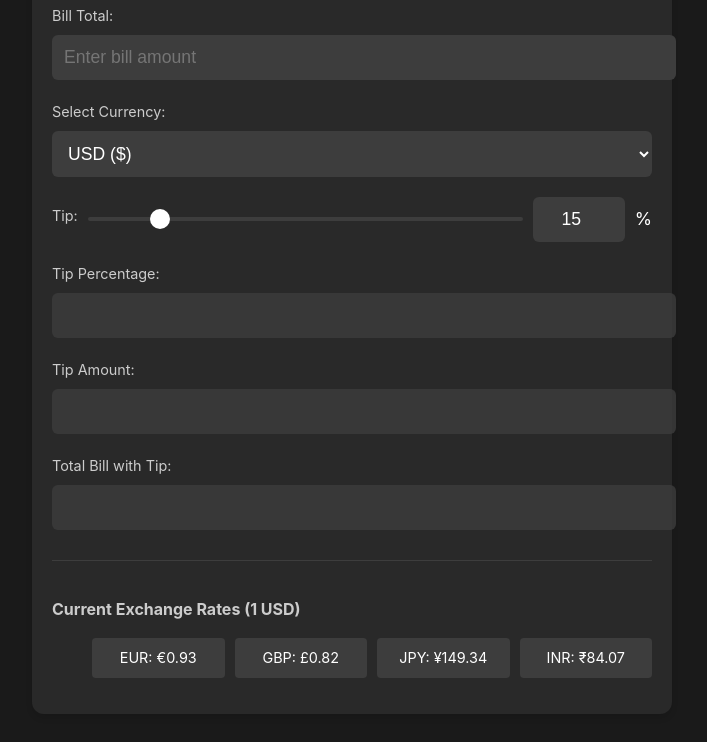
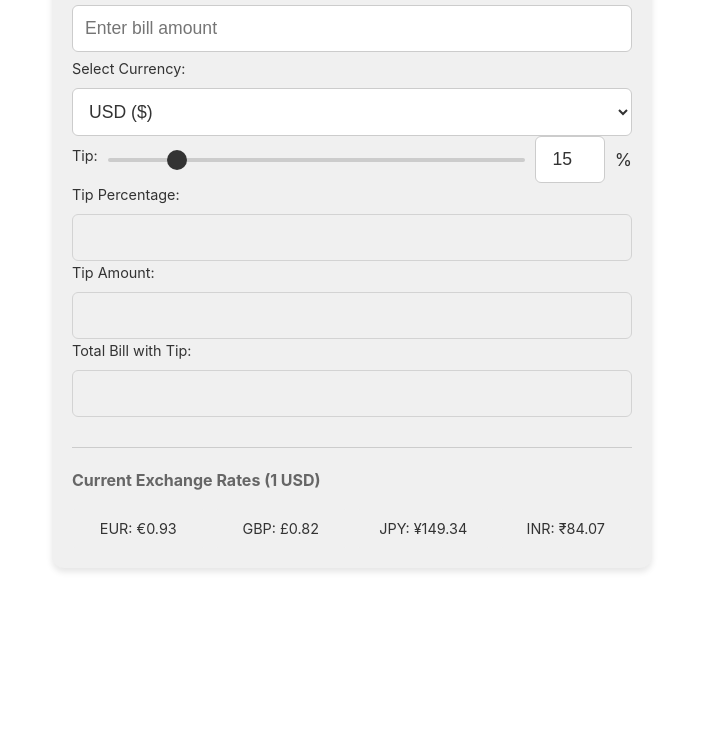
Before and after one commit to saipreethamv/preetham, a plain HTML site: page lab3/index.html in a window 1280 px wide. Shown: the part 147-889 px from the top of the page, without its empty margins (288-995 px from the left). After the commit the page ends 800 px from the top, so only its background shows below. Drawn offline with Linux system fonts and the light colour scheme.

Commit message:
changed code

```diff
--- a/lab3/style.css
+++ b/lab3/style.css
@@ -1,4 +1,4 @@
-* Reset and base styles */
+/* Reset and base styles */
 * {
     margin: 0;
     padding: 0;
@@ -7,8 +7,8 @@
 
 body {
     font-family: -apple-system, BlinkMacSystemFont, 'Segoe UI', Roboto, Oxygen, Ubuntu, Cantarell, sans-serif;
-    background-color: #1a1a1a;
-    color: #ffffff;
+    background-color: #ffffff; /* Changed to white */
+    color: #000000; /* Changed text color to black for contrast */
     line-height: 1.6;
     padding: 20px;
 }
@@ -17,30 +17,28 @@ body {
     max-width: 600px;
     margin: 0 auto;
     padding: 20px;
-    background-color: #292929;
+    background-color: #f0f0f0; /* Light gray for contrast with white background */
     border-radius: 12px;
     box-shadow: 0 4px 6px rgba(0, 0, 0, 0.1);
 }
 
+/* Header */
 header {
     text-align: center;
     margin-bottom: 30px;
 }
 
 h1 {
-    color: #ffffff;
+    color: #333333; /* Darker text color */
     font-size: 2rem;
     margin-bottom: 20px;
 }
 
-.form-group {
-    margin-bottom: 20px;
-}
-
+/* Labels and Input Fields */
 label {
     display: block;
     margin-bottom: 8px;
-    color: #cccccc;
+    color: #333333;
     font-size: 0.9rem;
 }
 
@@ -49,24 +47,25 @@ input[type="number"],
 select {
     width: 100%;
     padding: 12px;
-    background-color: #3d3d3d;
-    border: none;
+    background-color: #ffffff;
+    border: 1px solid #cccccc;
     border-radius: 6px;
-    color: #ffffff;
+    color: #333333;
     font-size: 1.1rem;
 }
 
+/* Disabled Input Fields */
 input:disabled {
-    background-color: #3d3d3d;
-    color: #ffffff;
+    background-color: #f0f0f0;
+    color: #333333;
     opacity: 0.8;
 }
 
-/* Range slider styling */
+/* Range Slider Styling */
 input[type="range"] {
     width: 100%;
     margin: 10px 0;
-    background-color: #3d3d3d;
+    background-color: #cccccc;
     height: 4px;
     border-radius: 2px;
     -webkit-appearance: none;
@@ -76,12 +75,12 @@ input[type="range"]::-webkit-slider-thumb {
     -webkit-appearance: none;
     width: 20px;
     height: 20px;
-    background: #ffffff;
+    background: #333333;
     border-radius: 50%;
     cursor: pointer;
 }
 
-/* Tip input group specific styling */
+/* Tip Input Group */
 .tip-input-group {
     display: flex;
     align-items: center;
@@ -94,19 +93,19 @@ input[type="range"]::-webkit-slider-thumb {
 }
 
 .tip-percent {
-    color: #ffffff;
+    color: #333333;
     font-size: 1.1rem;
 }
 
-/* Currency rates section */
+/* Currency Rates Section */
 .currency-rates {
     margin-top: 30px;
     padding-top: 20px;
-    border-top: 1px solid #3d3d3d;
+    border-top: 1px solid #cccccc;
 }
 
 .currency-rates h3 {
-    color: #cccccc;
+    color: #666666;
     font-size: 1rem;
     margin-bottom: 15px;
 }
@@ -119,23 +118,23 @@ input[type="range"]::-webkit-slider-thumb {
 }
 
 .currency-rates li {
-    color: #ffffff;
+    color: #333333;
     font-size: 0.9rem;
     padding: 8px;
-    background-color: #3d3d3d;
+    background-color: #f0f0f0;
     border-radius: 4px;
     text-align: center;
 }
 
-/* Error message styling */
+/* Error Message Styling */
 .error {
-    color: #ff6b6b;
+    color: #ff3333;
     font-size: 0.85rem;
     margin-top: 5px;
     display: block;
 }
 
-/* Responsive design */
+/* Responsive Design */
 @media screen and (max-width: 480px) {
     body {
         padding: 10px;
```
